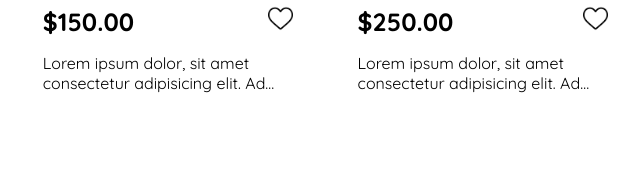
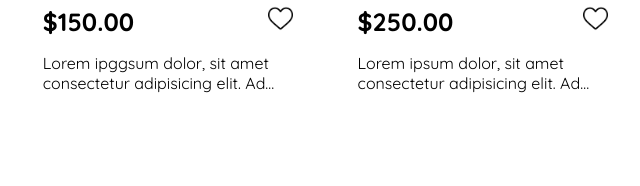
Before and after one commit to Albert-Live-Coding/markdown-presentation, a plain HTML site: page heiko/html/index.html in a window 1280 px wide. Shown: the part 209-395 px from the top of the page, 0-640 px from the left. Drawn offline with Linux system fonts and the light colour scheme.

```diff
--- a/heiko/html/index.html
+++ b/heiko/html/index.html
@@ -17,7 +17,7 @@
                 <h3 class="product_pricetag">$150.00</h3>
                 <img class="like_icon" src="heart.png" alt="Like Button">
             </div>
-            <p class="product_desc">Lorem ipsum dolor, sit amet consectetur adipisicing elit. Ad nobis excepturi, minima nam quibusdam natus ab nesciunt, quod ratione expedita eaque quasi eveniet unde officia, necessitatibus placeat sequi illo odio!</p>
+            <p class="product_desc">Lorem ipggsum dolor, sit amet consectetur adipisicing elit. Ad nobis excepturi, minima nam quibusdam natus ab nesciunt, quod ratione expedita eaque quasi eveniet unde officia, necessitatibus placeat sequi illo odio!</p>
         </section>
         <section class="product_section">
             <img class="product_image" src="https://www.ikea.com/de/de/images/products/nymane-led-haengeleuchte-kabellos-dimmbar-weissspektrum-anthrazit__1008037_pe826686_s5.jpg?f=xl" alt="Produkt Image">
```
